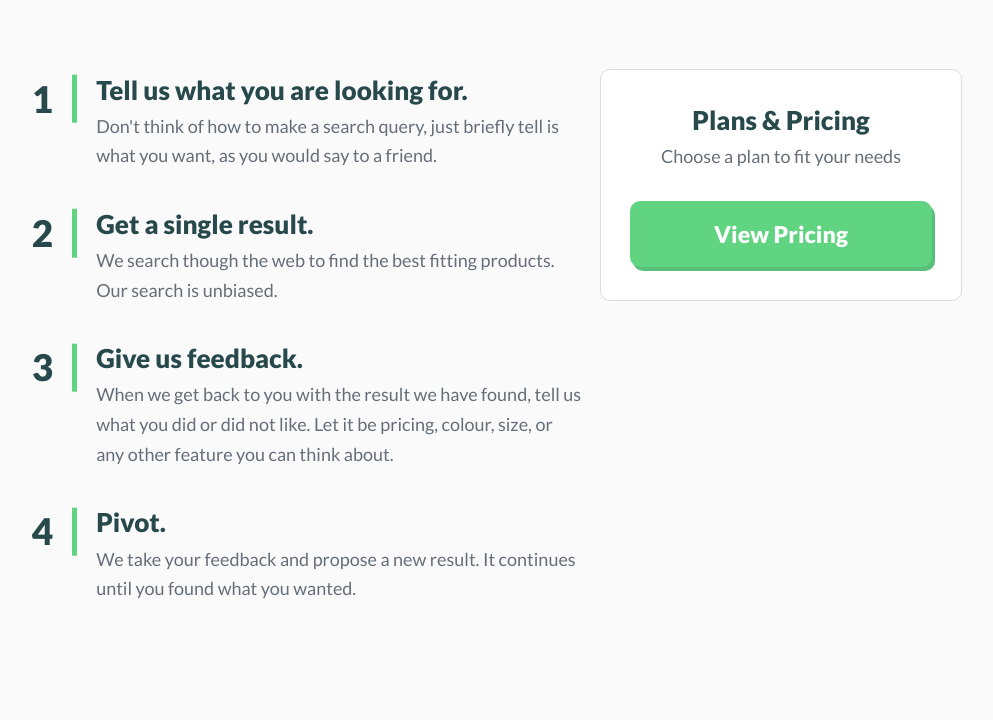
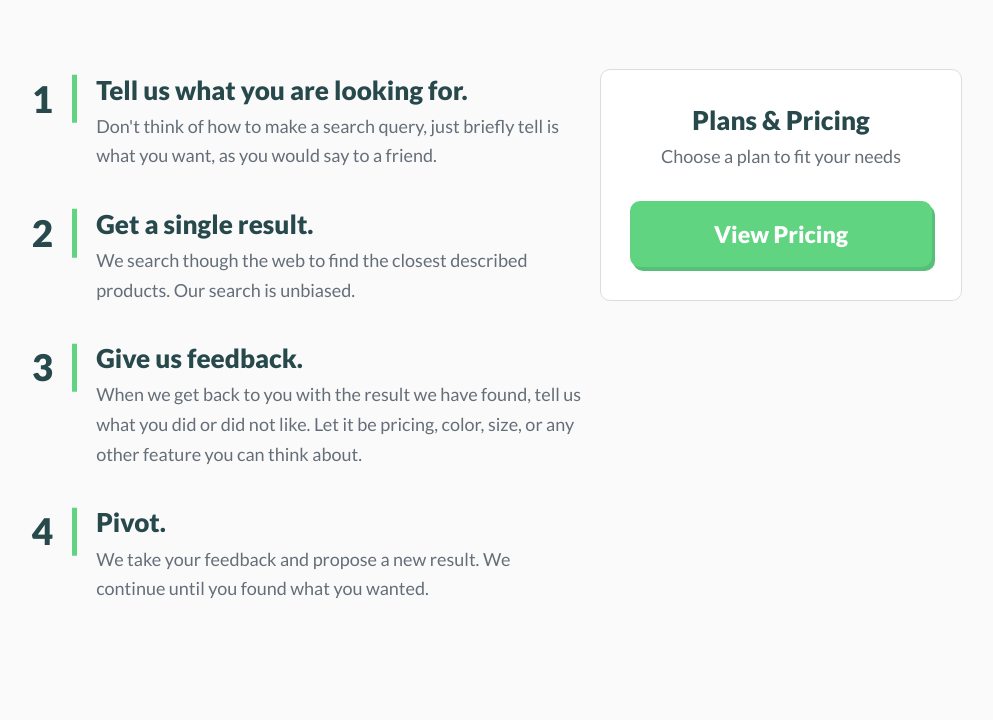
Before and after one commit to AlexShrestha/tokkoo, a plain HTML site: page index.html in a window 1280 px wide. Shown: the part 232-952 px from the top of the page, without its empty margins (143-1136 px from the left). Drawn offline with Linux system fonts and the light colour scheme.

Commit message:
edit texts

```diff
--- a/index.html
+++ b/index.html
@@ -62,21 +62,21 @@
             <div class="number">2</div>
             <div class="text">
               <h2>Get a single result.</h2>
-              <p>We search though the web to find the best fitting products. Our search is unbiased.</p>
+              <p>We search though the web to find the closest described products. Our search is unbiased.</p>
             </div>
           </div>
           <div class="list-item">
             <div class="number">3</div>
             <div class="text">
               <h2>Give us feedback.</h2>
-              <p>When we get back to you with the result we have found, tell us what you did or did not like. Let it be pricing, colour, size, or any other feature you can think about.</p>
+              <p>When we get back to you with the result we have found, tell us what you did or did not like. Let it be pricing, color, size, or any other feature you can think about.</p>
             </div>
           </div>
            <div class="list-item">
             <div class="number">4</div>
             <div class="text">
               <h2>Pivot.</h2>
-              <p>We take your feedback and propose a new result. It continues until you found what you wanted.</p>
+              <p>We take your feedback and propose a new result. We continue until you found what you wanted.</p>
             </div>
           </div>
         </div>
```
